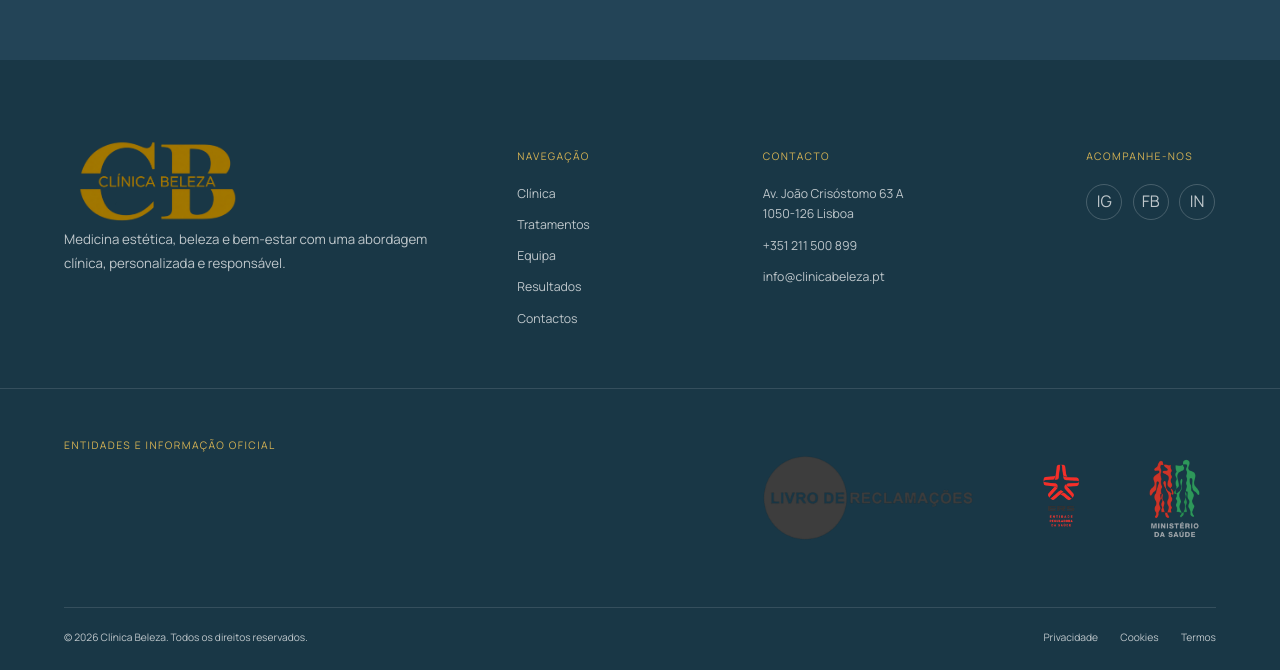
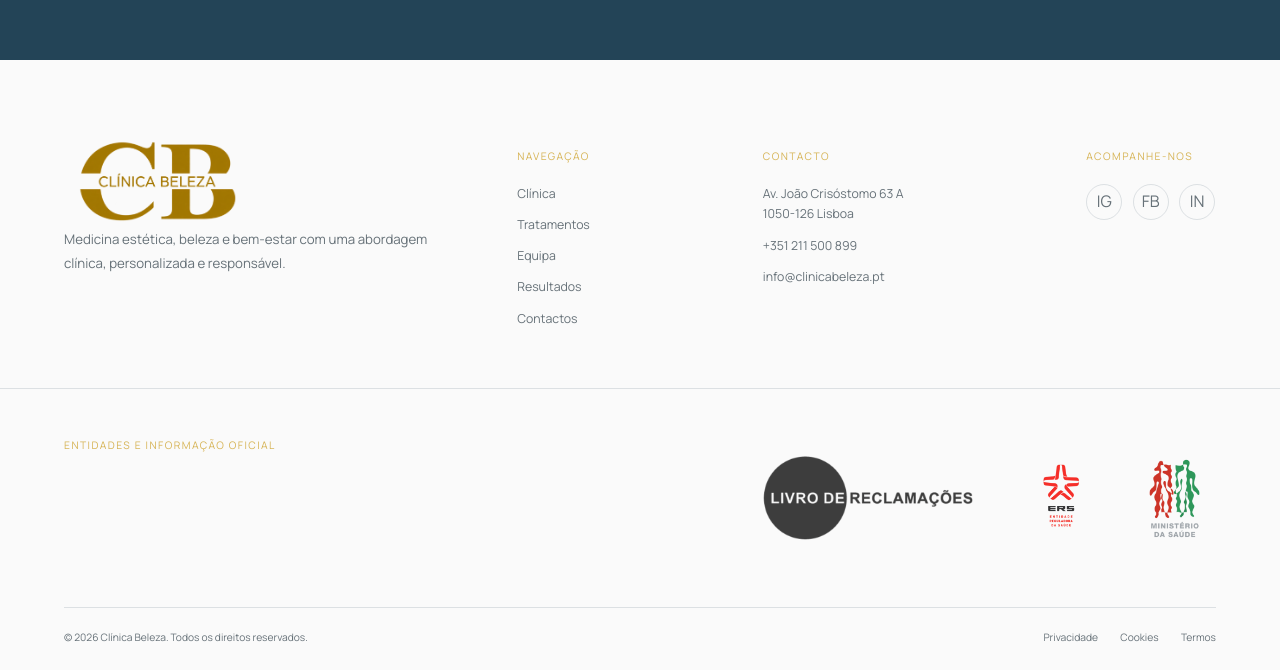
Before and after one commit to andrezhan27/clinica-beleza, a Next.js app: page /tratamentos in a window 1280 px wide. Shown: the part 4599-5269 px from the top of the page. Built offline with nearby package versions, Linux system fonts and the light colour scheme.

Commit message:
Match footer background to navigation

```diff
--- a/app/globals.css
+++ b/app/globals.css
@@ -341,17 +341,17 @@ img { object-fit: cover; }
 .final-cta > div > p:not(.eyebrow) { max-width: 38rem; margin: 1.6rem auto 2.2rem; color: rgba(255,255,255,.72); }
 .final-cta > div > div { display: flex; justify-content: center; align-items: center; gap: 1.4rem; }
 .whatsapp-link { display: inline-flex; align-items: center; gap: .55rem; color: white; font-size: .78rem; font-weight: 650; }
-.footer { padding: 4.5rem var(--section-inline) 0; background: #193746; color: rgba(255,255,255,.72); }
+.footer { padding: 4.5rem var(--section-inline) 0; background: rgba(250,250,250,.94); color: var(--muted); }
 .footer__main { max-width: var(--max-width); margin: 0 auto; display: grid; grid-template-columns: 1.5fr .7fr 1fr .5fr; gap: clamp(2rem, 5vw, 6rem); }
 .footer__brand img { width: 12rem; height: auto; object-fit: contain; }
 .footer__brand p { max-width: 23rem; font-size: .83rem; line-height: 1.8; }
 .footer h3 { margin: 1rem 0 1.2rem; color: var(--clinic-gold); font-size: .65rem; letter-spacing: .14em; text-transform: uppercase; }
 .footer__main > div:not(:first-child) > a, .footer__main > div:not(:first-child) > p { display: block; margin: 0 0 .65rem; font-size: .77rem; line-height: 1.7; }
-.footer a:hover { color: white; }
+.footer a:hover { color: var(--clinic-blue); }
 .socials { display: flex; gap: .65rem; }
-.socials a { width: 2.25rem; height: 2.25rem; display: grid; place-items: center; border: 1px solid rgba(255,255,255,.2); border-radius: 50%; }
-.footer__legal { margin: 3rem calc(var(--section-inline) * -1) 0; padding: 2.75rem var(--section-inline) 1.5rem; background: #193746; color: rgba(255,255,255,.72); border-top: 1px solid rgba(255,255,255,.12); }
-.footer__legal a:hover { color: white; }
+.socials a { width: 2.25rem; height: 2.25rem; display: grid; place-items: center; border: 1px solid var(--border); border-radius: 50%; }
+.footer__legal { margin: 3rem calc(var(--section-inline) * -1) 0; padding: 2.75rem var(--section-inline) 1.5rem; background: rgba(250,250,250,.94); color: var(--muted); border-top: 1px solid var(--border); }
+.footer__legal a:hover { color: var(--clinic-blue); }
 .footer__regulatory { max-width: var(--max-width); margin: 0 auto; display: flex; align-items: flex-start; justify-content: space-between; gap: 2rem; }
 .footer__regulatory h3 { margin: .25rem 0 0; }
 .regulatory-logos { width: min(100%, 34rem); display: flex; align-items: center; justify-content: flex-end; gap: clamp(1rem, 3vw, 2.25rem); }
@@ -360,7 +360,7 @@ img { object-fit: cover; }
 .regulatory-logos > a img { width: 100%; height: auto; display: block; }
 .regulatory-logos > img { width: auto; height: 4.5rem; object-fit: contain; }
 .regulatory-logos > img:last-child { height: 5.2rem; }
-.footer__bottom { max-width: var(--max-width); margin: 2.75rem auto 0; padding-top: 1.3rem; display: flex; justify-content: space-between; border-top: 1px solid rgba(255,255,255,.12); font-size: .64rem; }
+.footer__bottom { max-width: var(--max-width); margin: 2.75rem auto 0; padding-top: 1.3rem; display: flex; justify-content: space-between; border-top: 1px solid var(--border); font-size: .64rem; }
 .footer__bottom p { margin: 0; }
 .footer__bottom > div { display: flex; gap: 1.4rem; }
 .mobile-sticky-cta { display: none; }
```
